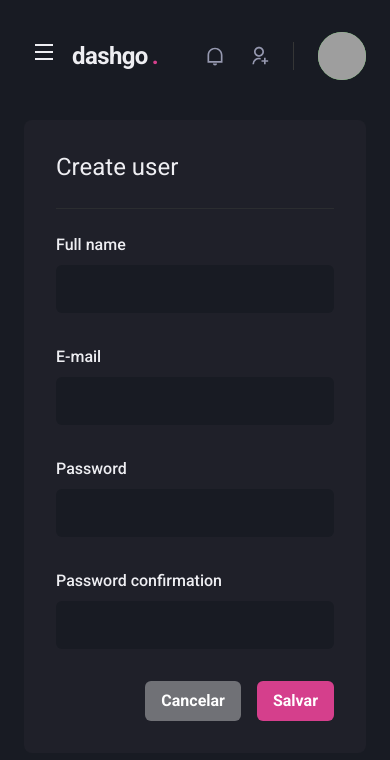
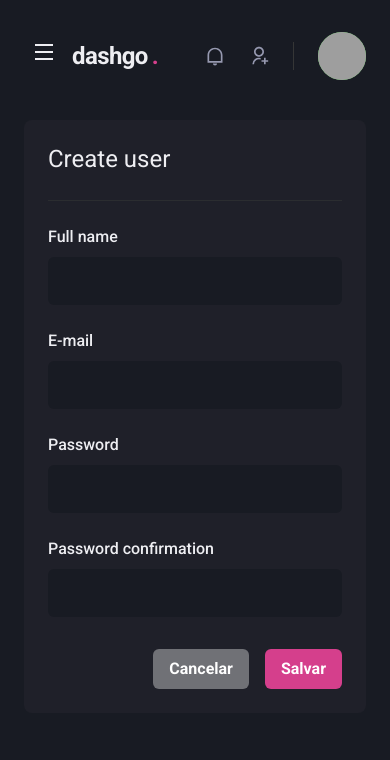
Before and after one commit to miguelriosoliveira/dashgo, a Next.js app: page /users/create in a window 390 px wide. Shown: the top 760 px of the page. Built offline with nearby package versions, Linux system fonts and the light colour scheme; grey boxes are pictures that could not be loaded.

Commit message:
Responsive UserCreate

```diff
--- a/src/pages/users/create.tsx
+++ b/src/pages/users/create.tsx
@@ -4,20 +4,20 @@
 
 export default function UserList() {
 	return (
-		<Box flex="1" borderRadius={8} bg="gray.800" p="8">
+		<Box flex="1" borderRadius={8} bg="gray.800" p={['6', '8']}>
 			<Heading size="lg" fontWeight="normal">
 				Create user
 			</Heading>
 
 			<Divider my="6" borderColor="gray.700" />
 
-			<Stack spacing="8">
-				<SimpleGrid minChildWidth="240px" spacing="8" w="100%">
+			<Stack spacing={['6', '8']}>
+				<SimpleGrid minChildWidth="240px" spacing={['6', '8']} w="100%">
 					<Input name="name" label="Full name" />
 					<Input name="email" type="email" label="E-mail" />
 				</SimpleGrid>
 
-				<SimpleGrid minChildWidth="240px" spacing="8" w="100%">
+				<SimpleGrid minChildWidth="240px" spacing={['6', '8']} w="100%">
 					<Input name="password" type="password" label="Password" />
 					<Input name="passwordConfirmation" type="password" label="Password confirmation" />
 				</SimpleGrid>
--- a/src/pages/users/index.tsx
+++ b/src/pages/users/index.tsx
@@ -5,7 +5,6 @@
 	Flex,
 	Heading,
 	Icon,
-	IconButton,
 	Table,
 	Tbody,
 	Td,
@@ -15,6 +14,7 @@
 	Tr,
 	useBreakpointValue,
 } from '@chakra-ui/react';
+import Link from 'next/link';
 import { RiAddLine, RiPencilLine } from 'react-icons/ri';
 
 import { Pagination } from '../../components';
@@ -29,6 +29,7 @@
 					Users
 				</Heading>
 
+				<Link href="/users/create">
 					<Button
 						as="a"
 						size="sm"
@@ -38,6 +39,7 @@
 					>
 						New
 					</Button>
+				</Link>
 			</Flex>
 
 			<Table colorScheme="whiteAlpha">
```
Lines whose indentation alone changed are shown as unchanged.
